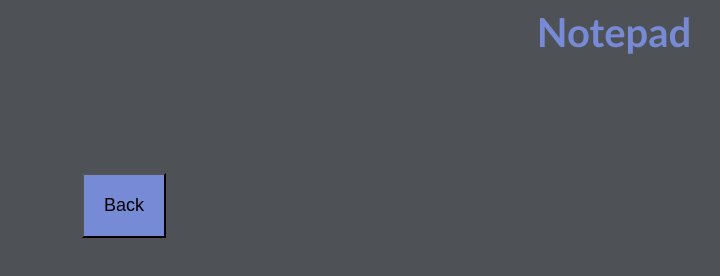
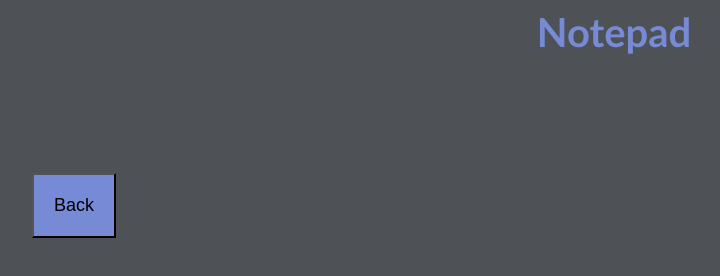
Before and after one commit to aotaguro/study, a plain HTML site: page notepad.html in a window 1280 px wide. Shown: the whole page, without its empty margins (26-746 px from the left). Drawn offline with Linux system fonts and the light colour scheme.

Commit message:
changed buttons

```diff
--- a/notepad_style.css
+++ b/notepad_style.css
@@ -10,7 +10,7 @@ h1 {
   }
   button {
     margin-top: 90px;
-    margin-left: 100px;
+    margin-left: 50px;
     font-size: 18px;
     padding: 20px 20px;
     background-color:rgb(119, 138, 213)
--- a/overview_style.css
+++ b/overview_style.css
@@ -10,7 +10,7 @@ h1 {
   }
   button {
     margin-top: 90px;
-    margin-left: 100px;
+    margin-left: 50px;
     font-size: 18px;
     padding: 20px 20px;
     background-color:rgb(119, 138, 213)
```
